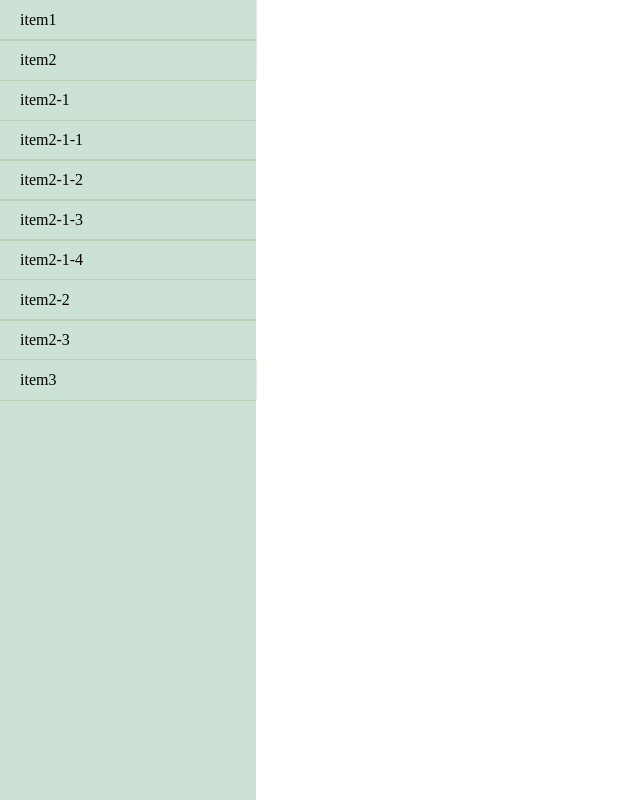
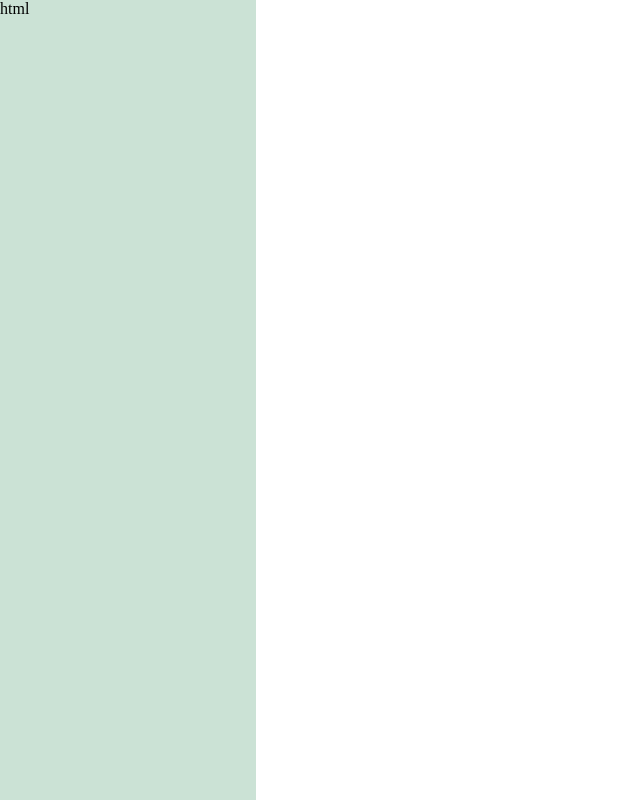
Before and after one commit to nnhu408GG/Nh-design-v2, a Vue app: page / in a window 1280 px wide. Shown: the whole page, without its empty margins (0-640 px from the left). Built offline with nearby package versions, Linux system fonts and the light colour scheme.

Commit message:
collapse 细节

```diff
--- a/src/components/graffitiBoard.vue
+++ b/src/components/graffitiBoard.vue
@@ -1,22 +1,13 @@
 <template>
   <div class="graffitiBoard">
     <div class="graffitiBoard__sidebar">
-      <nh-collapse
-        v-for="(item1, index1) in menuData"
-        :key="index1"
-        :title="item1.label"
-      >
-        <nh-collapse
-          v-for="(item2, index2) in item1.children"
-          :key="index2"
-          :title="item2.label"
-        >
-          <nh-collapse
-            v-for="(item3, index3) in item2.children"
-            :key="index3"
-            :title="item3.label"
-          ></nh-collapse>
-        </nh-collapse>
+      <nh-collapse title="title">
+        <template slot="title">
+          <div>html</div>
+        </template>
+        <div>ok</div>
+        <div>ok</div>
+        <div>ok</div>
       </nh-collapse>
     </div>
     <div class="graffitiBoard__content">
--- a/src/nh-design/package/collapse/collapse.vue
+++ b/src/nh-design/package/collapse/collapse.vue
@@ -1,20 +1,19 @@
 <template>
   <div class="nh-collapse">
     <div class="nh-collapse__title" @click="visible = !visible">
+      <slot name="title">
+        <div class="defaultTitle">
           {{ title }}
         </div>
-    <transition
-      @before-enter="beforeEnter"
-      @enter="enter"
-      @after-enter="afterEnter"
-      @before-leave="beforeLeave"
-      @leave="leave"
-      @after-leave="afterLeave"
-    >
+      </slot>
+    </div>
+
+    <nh-transition>
       <div class="nh-collapse__body" v-if="$slots.default && visible">
         <slot></slot>
       </div>
-    </transition>
+    </nh-transition>
+
   </div>
 </template>
 
@@ -25,7 +24,7 @@ export default {
     title: String,
     isopen: {
       type: Boolean,
-      default: true,
+      default: false,
     },
   },
   data() {
@@ -33,37 +32,8 @@ export default {
       visible: this.isopen,
     };
   },
-  methods: {
-    /* * * */
-    beforeEnter(el) {
-      el.style.height = 0;
-      el.style.opacity = 0;
-    },
-    enter(el) {
-      if (el.scrollHeight != 0) {
-        el.style.height = el.scrollHeight + "px";
-      } else {
-        el.style.height = "";
-      }
-      el.style.opacity = 1;
-    },
-    afterEnter(el) {
-      el.style.height = "";
-    },
-    beforeLeave(el) {
-      el.style.height = el.scrollHeight + "px";
-      el.style.opacity = 1;
-    },
-    leave(el) {
-      if (el.scrollHeight !== 0) {
-        el.style.height = "0px";
-      }
-      el.style.opacity = 0;
-    },
-    afterLeave(el) {
-      el.style.height = "0px";
-      el.style.height = "";
-    },
+  components: {
+    nhTransition: () => import("../transition/transition.vue"),
   },
 };
 </script>
@@ -71,6 +41,7 @@ export default {
 <style lang="less" scoped>
 .nh-collapse {
   .nh-collapse__title {
+    .defaultTitle {
       box-shadow: 0 0 1px #728b2e;
       height: 40px;
       line-height: 40px;
@@ -78,10 +49,11 @@ export default {
       cursor: pointer;
       user-select: none;
     }
+  }
 
   .nh-collapse__body {
     overflow: hidden;
-    transition: .3s;
+    transition: 0.3s;
   }
 }
 </style>
--- /dev/null
+++ b/src/nh-design/package/transition/index.js
@@ -0,0 +1,8 @@
+import Vue from "vue";
+import nhTransition from "./transition.vue";
+
+nhTransition.install = () => {
+  Vue.component(nhTransition.name, nhTransition);
+};
+
+export default nhTransition;
--- /dev/null
+++ b/src/nh-design/package/transition/transition.vue
@@ -0,0 +1,53 @@
+<template>
+  <transition
+    @before-enter="beforeEnter"
+    @enter="enter"
+    @after-enter="afterEnter"
+    @before-leave="beforeLeave"
+    @leave="leave"
+    @after-leave="afterLeave"
+  >
+    <slot></slot>
+  </transition>
+</template>
+
+<script>
+/*
+ * 这里不提供 over: hidden
+ * 这里不提供 transition: .3s
+ */
+export default {
+  name: "nhTransition",
+  methods: {
+    beforeEnter(el) {
+      el.style.height = 0;
+      el.style.opacity = 0;
+    },
+    enter(el) {
+      if (el.scrollHeight != 0) {
+        el.style.height = el.scrollHeight + "px";
+      } else {
+        el.style.height = "";
+      }
+      el.style.opacity = 1;
+    },
+    afterEnter(el) {
+      el.style.height = "";
+    },
+    beforeLeave(el) {
+      el.style.height = el.scrollHeight + "px";
+      el.style.opacity = 1;
+    },
+    leave(el) {
+      if (el.scrollHeight !== 0) {
+        el.style.height = "0px";
+      }
+      el.style.opacity = 0;
+    },
+    afterLeave(el) {
+      el.style.height = "0px";
+      el.style.height = "";
+    },
+  },
+};
+</script>
```
Also changed, not shown: 1 other file (tests, documents, lock files or other folders). Lines whose indentation alone changed are shown as unchanged.
